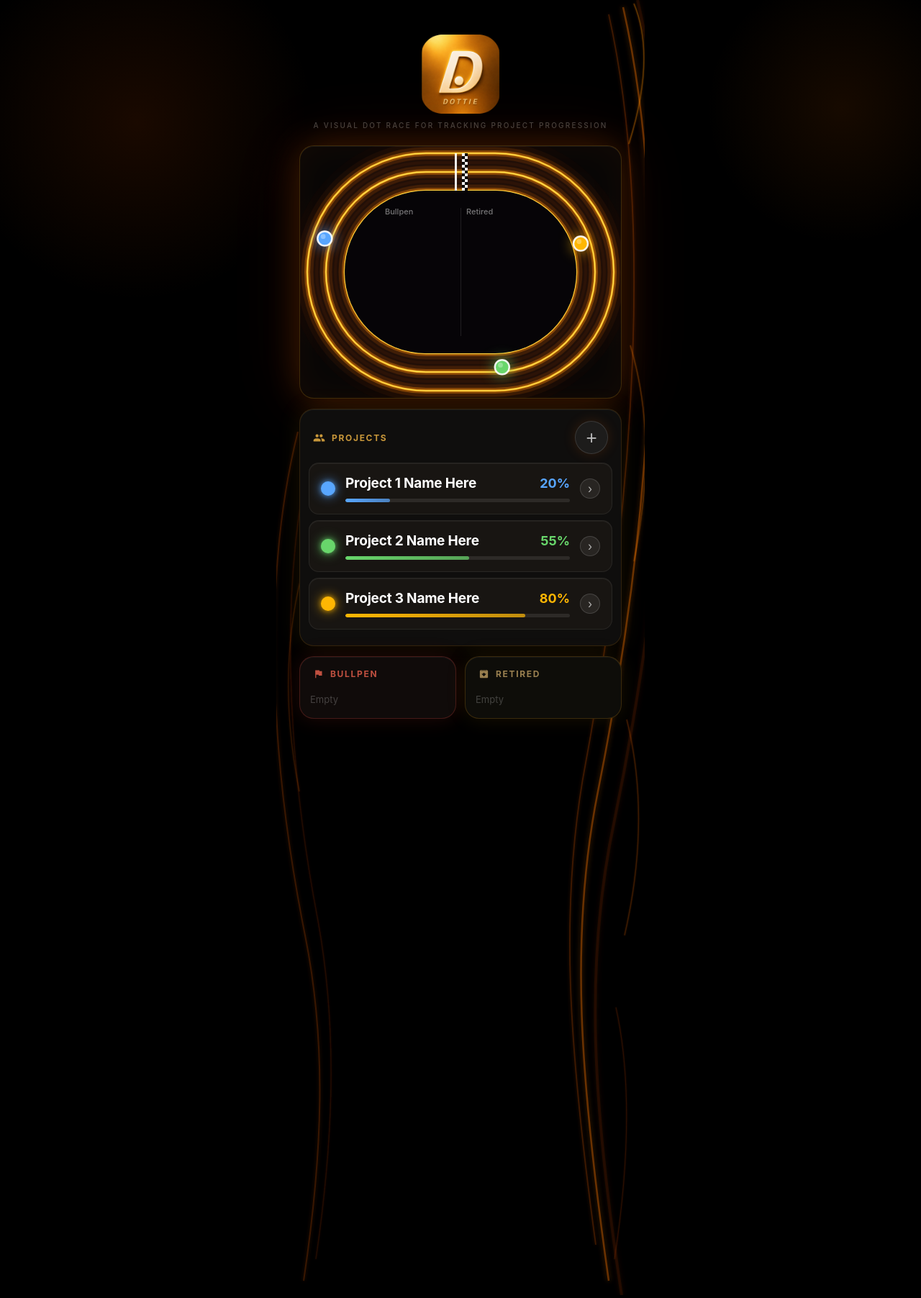
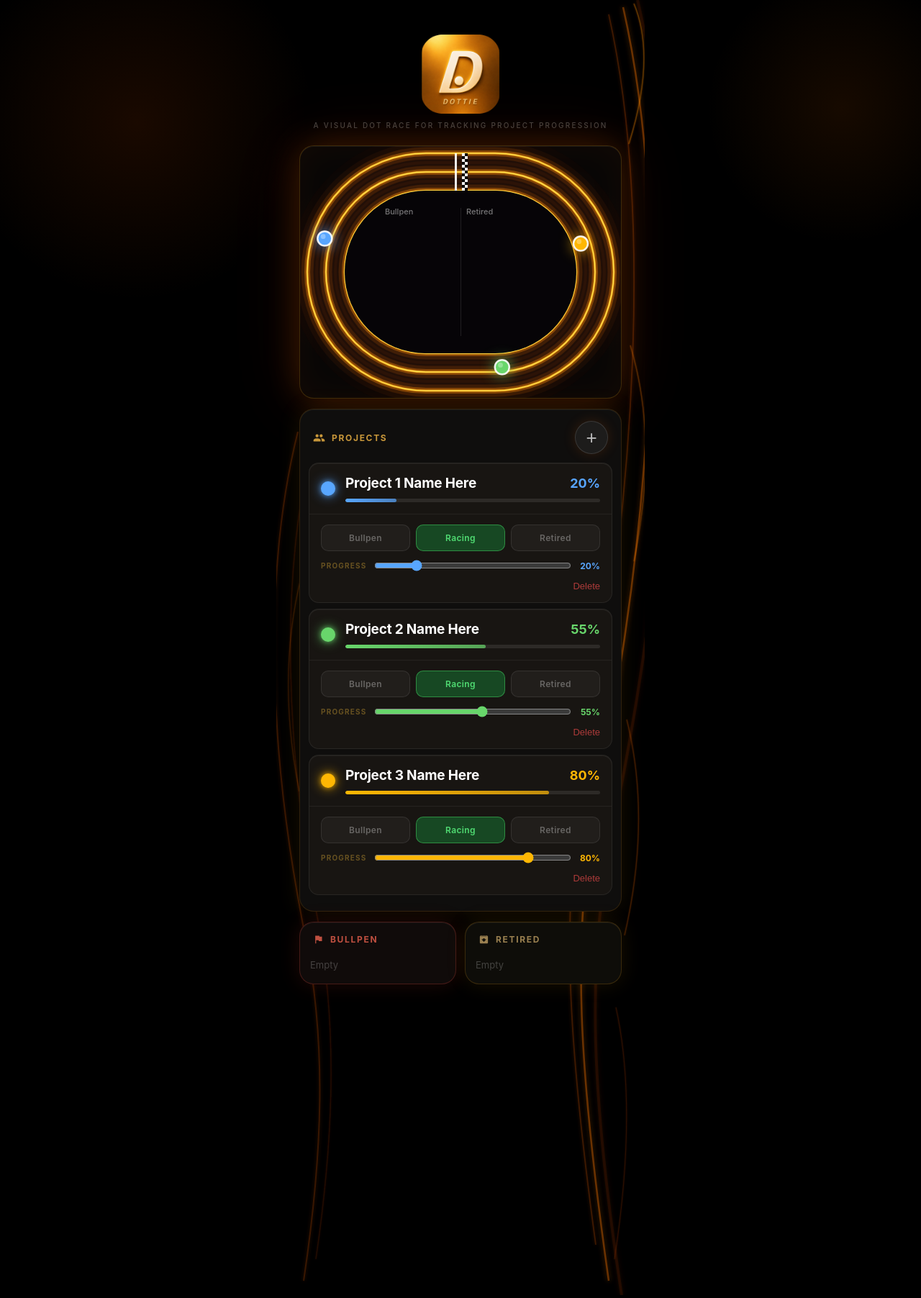
Before and after one commit to R10ForTheWin/dot-race, a Flask app: page /1 in a window 1280 px wide. Shown: the whole page at 72% size. Run offline with Flask 3, Linux system fonts and the light colour scheme.

Commit message:
Always-visible controls on project cards, remove expand/collapse
Co-Authored-By: Claude Sonnet 4.6 <noreply@anthropic.com>

```diff
--- a/templates/index.html
+++ b/templates/index.html
@@ -214,22 +214,6 @@
     .proj-name-row { display: flex; align-items: center; gap: 8px; }
     .proj-name { font-size: 19px; font-weight: 700; flex: 1; white-space: nowrap; overflow: hidden; text-overflow: ellipsis; letter-spacing: -0.2px; }
     .proj-pct  { font-size: 18px; font-weight: 700; flex-shrink: 0; }
-    .proj-chev {
-      flex-shrink: 0;
-      width: 28px; height: 28px;
-      border-radius: 50%;
-      background: rgba(255,255,255,0.07);
-      border: 1px solid rgba(255,255,255,0.14);
-      display: flex; align-items: center; justify-content: center;
-      font-size: 16px; color: rgba(255,255,255,0.65);
-      transition: transform 0.2s, background 0.2s, color 0.2s;
-    }
-    .proj-row.expanded .proj-chev {
-      transform: rotate(90deg);
-      background: rgba(200,150,30,0.18);
-      border-color: rgba(200,150,30,0.40);
-      color: #c8973a;
-    }
     .proj-controls {
       padding: 14px 16px;
       border-top: 1px solid rgba(255,255,255,0.06);
@@ -533,7 +517,6 @@ const TOKEN = '{{ token }}';
 let projects = [];
 let dotLanePos = {};
 let drag = null;
-let expandedId = null;
 
 // ─── API ─────────────────────────────────────────────────────────────────────
 const api = {
@@ -827,21 +810,18 @@ function renderCards(){
   const pl=document.getElementById('projectsList');
   pl.innerHTML=(projects.length===0?'<div class="empty-label" style="padding:0 16px 14px">No projects yet</div>':projects.map(p=>{
     const isRacing=p.lane==='racing';
-    const isExp=expandedId===p.id;
     return `
-    <div class="proj-row${isExp?' expanded':''}" data-id="${p.id}">
+    <div class="proj-row" data-id="${p.id}">
       <div class="proj-header">
         <div style="width:20px;height:20px;border-radius:50%;flex-shrink:0;background:${p.colorHex};box-shadow:0 0 16px ${rgba(p.colorHex,0.85)},0 0 6px ${rgba(p.colorHex,0.6)}"></div>
         <div class="proj-body">
           <div class="proj-name-row">
-            ${isExp?`<input class="name-input proj-name" value="${esc(p.name)}" data-id="${p.id}" spellcheck="false" style="background:none;border:none;padding:0;color:#fff;flex:1;min-width:0">`:`<span class="proj-name">${esc(p.name)}</span>`}
+            <input class="name-input proj-name" value="${esc(p.name)}" data-id="${p.id}" spellcheck="false" style="background:none;border:none;padding:0;color:#fff;flex:1;min-width:0">
             ${isRacing?`<span class="proj-pct" style="color:${p.colorHex}">${Math.round(p.progress*100)}%</span>`:`<span style="font-size:10px;font-weight:700;letter-spacing:0.06em;color:rgba(255,255,255,0.28);text-transform:uppercase">${p.lane}</span>`}
           </div>
           ${isRacing?`<div class="prog-bar-bg"><div class="prog-bar-fill" style="width:${Math.round(p.progress*100)}%;background:linear-gradient(90deg,${p.colorHex},${rgba(p.colorHex,0.7)})"></div></div>`:''}
         </div>
-        <span class="proj-chev">›</span>
       </div>
-      ${isExp?`
       <div class="proj-controls">
         <div class="lane-selector"${isRacing?' style="margin-bottom:12px"':''}>
           ${['bullpen','racing','retired'].map(l=>`<button class="lane-btn${p.lane===l?' active':''}" data-id="${p.id}" data-lane="${l}" style="${p.lane===l?laneStyle(l):''}">${l[0].toUpperCase()+l.slice(1)}</button>`).join('')}
@@ -850,18 +830,11 @@ function renderCards(){
         <div style="display:flex;justify-content:flex-end;margin-top:12px">
           <button class="delete-btn" data-id="${p.id}" style="font-size:13px;color:rgba(255,80,80,0.65)">Delete</button>
         </div>
-      </div>`:''}
+      </div>
     </div>`;
   }).join(''));
 
-  pl.querySelectorAll('.proj-header').forEach(h=>{
-    h.addEventListener('click',()=>{
-      const id=h.closest('.proj-row').dataset.id;
-      expandedId=(expandedId===id?null:id);
-      renderCards();
-    });
-  });
-  pl.querySelectorAll('.delete-btn').forEach(b=>b.addEventListener('click',async e=>{e.stopPropagation();await api.del(b.dataset.id);expandedId=null;await refresh();}));
+  pl.querySelectorAll('.delete-btn').forEach(b=>b.addEventListener('click',async e=>{e.stopPropagation();await api.del(b.dataset.id);await refresh();}));
   pl.querySelectorAll('.name-input').forEach(inp=>{
     inp.addEventListener('click',e=>e.stopPropagation());
     inp.addEventListener('keydown',e=>{if(e.key==='Enter')inp.blur();});
```
